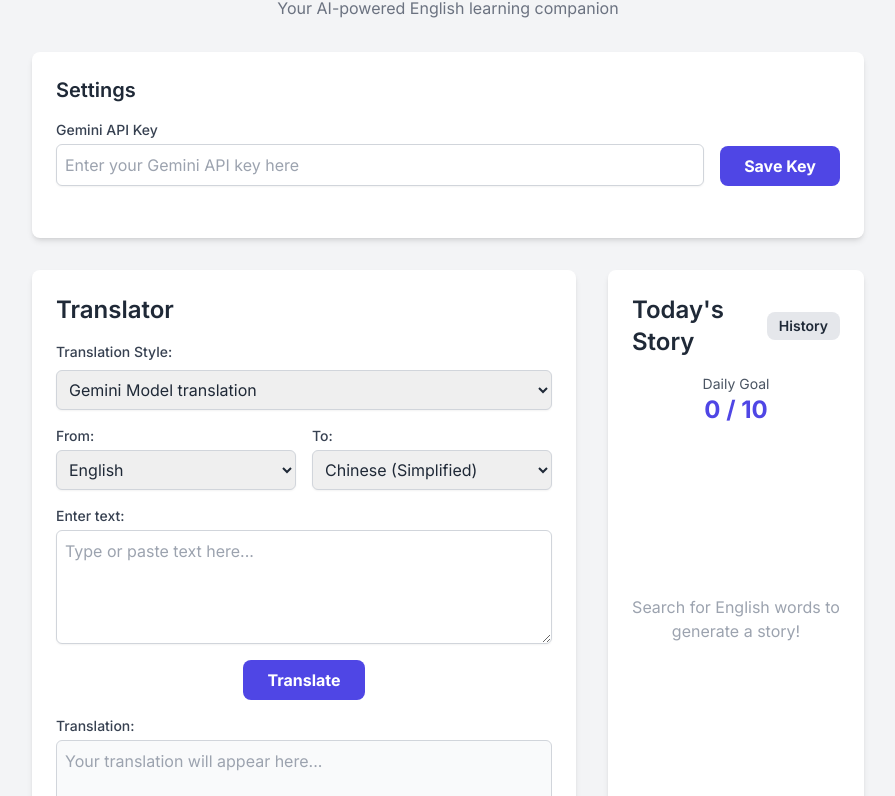
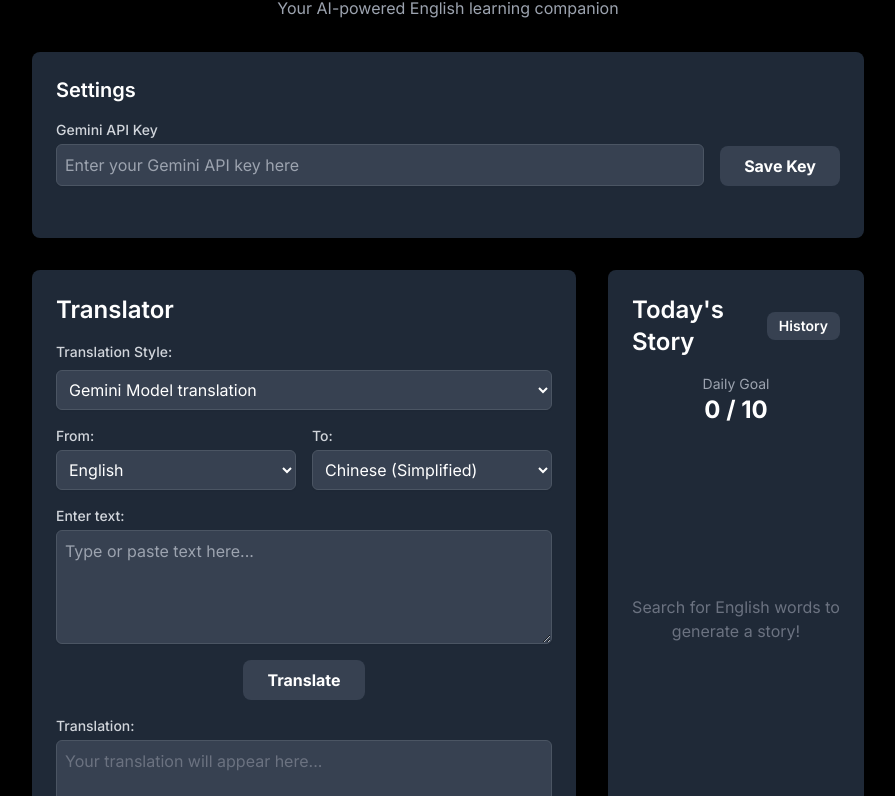
Before and after one commit to Kingjinsight/Reflex, an Electron app: page index.html in a window 1200 px wide. Shown: the part 84-880 px from the top of the page, without its empty margins (152-1047 px from the left). Drawn offline with nearby package versions, Linux system fonts and the light colour scheme; no server answers.

Commit message:
change the color theme of the dashboard

```diff
--- a/index.html
+++ b/index.html
@@ -11,18 +11,18 @@
         .prose strong { color: #4f46e5; }
     </style>
 </head>
-<body class="bg-gray-100 text-gray-800">
-    <div id="history-modal" class="hidden fixed inset-0 bg-gray-600 bg-opacity-50 overflow-y-auto h-full w-full z-50">
-        <div class="relative top-20 mx-auto p-5 border w-full max-w-md shadow-lg rounded-md bg-white">
+<body class="bg-black text-gray-300">
+    <div id="history-modal" class="hidden fixed inset-0 bg-gray-900 bg-opacity-75 overflow-y-auto h-full w-full z-50">
+        <div class="relative top-20 mx-auto p-5 border border-gray-700 w-full max-w-md shadow-lg rounded-md bg-gray-800">
             <div class="mt-3">
                 <div class="flex justify-between items-center mb-4">
-                    <h3 class="text-lg leading-6 font-medium text-gray-900">Word History</h3>
-                    <button id="close-history-btn" class="text-gray-400 hover:text-gray-600">&times;</button>
+                    <h3 class="text-lg leading-6 font-medium text-white">Word History</h3>
+                    <button id="close-history-btn" class="text-gray-400 hover:text-white">&times;</button>
                 </div>
-                <div id="history-list" class="mt-2 text-left h-64 overflow-y-auto border-t border-b py-2">
+                <div id="history-list" class="mt-2 text-left h-64 overflow-y-auto border-t border-b border-gray-700 py-2">
                 </div>
                 <div class="items-center px-4 py-3">
-                    <button id="close-history-btn-bottom" class="px-4 py-2 bg-gray-500 text-white text-base font-medium rounded-md w-full shadow-sm hover:bg-gray-600">
+                    <button id="close-history-btn-bottom" class="px-4 py-2 bg-gray-700 text-white text-base font-medium rounded-md w-full shadow-sm hover:bg-gray-600">
                         Close
                     </button>
                 </div>
@@ -32,79 +32,79 @@
 
     <div class="container mx-auto p-4 md:p-8 max-w-4xl">
         <header class="text-center mb-8">
-            <h1 class="text-4xl font-bold text-indigo-600">Reflex</h1>
-            <p class="text-gray-500 mt-2">Your AI-powered English learning companion</p>
+            <h1 class="text-4xl font-bold text-white">Reflex</h1>
+            <p class="text-gray-400 mt-2">Your AI-powered English learning companion</p>
         </header>
 
         <!-- API Key Settings -->
-        <div class="bg-white p-6 rounded-lg shadow-md mb-8">
-            <h2 class="text-xl font-semibold mb-4">Settings</h2>
+        <div class="bg-gray-800 p-6 rounded-lg shadow-md mb-8">
+            <h2 class="text-xl font-semibold mb-4 text-white">Settings</h2>
             <div class="flex items-end space-x-4">
                 <div class="flex-grow">
-                    <label for="api-key-input" class="block text-sm font-medium text-gray-700">Gemini API Key</label>
-                    <input type="password" id="api-key-input" class="mt-1 block w-full p-2 border border-gray-300 rounded-md shadow-sm" placeholder="Enter your Gemini API key here">
+                    <label for="api-key-input" class="block text-sm font-medium text-gray-300">Gemini API Key</label>
+                    <input type="password" id="api-key-input" class="mt-1 block w-full p-2 border border-gray-600 rounded-md shadow-sm bg-gray-700 text-white" placeholder="Enter your Gemini API key here">
                 </div>
-                <button id="save-key-btn" class="bg-indigo-600 text-white font-bold py-2 px-6 rounded-lg hover:bg-indigo-700">Save Key</button>
+                <button id="save-key-btn" class="bg-gray-700 text-white font-bold py-2 px-6 rounded-lg hover:bg-gray-600">Save Key</button>
             </div>
             <div id="key-status" class="text-sm mt-2 h-5"></div>
         </div>
 
         <main class="grid grid-cols-1 md:grid-cols-3 gap-8">
-            <div class="md:col-span-2 bg-white p-6 rounded-lg shadow-md">
-                <h2 class="text-2xl font-semibold mb-4">Translator</h2>
+            <div class="md:col-span-2 bg-gray-800 p-6 rounded-lg shadow-md">
+                <h2 class="text-2xl font-semibold mb-4 text-white">Translator</h2>
                 <div class="mb-4">
-                    <label for="translation-style" class="block text-sm font-medium text-gray-700 mb-2">Translation Style:</label>
-                    <select id="translation-style" name="translation-style" class="w-full p-2 border border-gray-300 rounded-md shadow-sm">
+                    <label for="translation-style" class="block text-sm font-medium text-gray-300 mb-2">Translation Style:</label>
+                    <select id="translation-style" name="translation-style" class="w-full p-2 border border-gray-600 rounded-md shadow-sm bg-gray-700 text-white">
                         <option value="ai_model">Gemini Model translation</option>
                         <option value="dictionary">Traditional translation</option>
                     </select>
                 </div>
                 <div class="grid grid-cols-1 sm:grid-cols-2 gap-4 mb-4">
                     <div>
-                        <label for="source-lang" class="block text-sm font-medium text-gray-700">From:</label>
-                        <select id="source-lang" name="source-lang" class="mt-1 block w-full p-2 border border-gray-300 rounded-md shadow-sm"></select>
+                        <label for="source-lang" class="block text-sm font-medium text-gray-300">From:</label>
+                        <select id="source-lang" name="source-lang" class="mt-1 block w-full p-2 border border-gray-600 rounded-md shadow-sm bg-gray-700 text-white"></select>
                     </div>
                     <div>
-                        <label for="target-lang" class="block text-sm font-medium text-gray-700">To:</label>
-                        <select id="target-lang" name="target-lang" class="mt-1 block w-full p-2 border border-gray-300 rounded-md shadow-sm"></select>
+                        <label for="target-lang" class="block text-sm font-medium text-gray-300">To:</label>
+                        <select id="target-lang" name="target-lang" class="mt-1 block w-full p-2 border border-gray-600 rounded-md shadow-sm bg-gray-700 text-white"></select>
                     </div>
                 </div>
                 <div class="grid grid-cols-1 gap-4">
                     <div>
-                        <label for="text-to-translate" class="block text-sm font-medium text-gray-700">Enter text:</label>
-                        <textarea id="text-to-translate" name="text-to-translate" rows="4" class="mt-1 block w-full p-2 border border-gray-300 rounded-md shadow-sm" placeholder="Type or paste text here..."></textarea>
+                        <label for="text-to-translate" class="block text-sm font-medium text-gray-300">Enter text:</label>
+                        <textarea id="text-to-translate" name="text-to-translate" rows="4" class="mt-1 block w-full p-2 border border-gray-600 rounded-md shadow-sm bg-gray-700 text-white" placeholder="Type or paste text here..."></textarea>
                     </div>
                     <div class="text-center">
-                        <button id="translate-btn" class="bg-indigo-600 text-white font-bold py-2 px-6 rounded-lg hover:bg-indigo-700">Translate</button>
+                        <button id="translate-btn" class="bg-gray-700 text-white font-bold py-2 px-6 rounded-lg hover:bg-gray-600">Translate</button>
                     </div>
                     <div>
-                        <label for="translated-text" class="block text-sm font-medium text-gray-700">Translation:</label>
-                        <div class="mt-1 block w-full p-2 border border-gray-300 rounded-md bg-gray-50 h-28 overflow-y-auto">
-                            <div id="translation-placeholder" class="text-gray-400">Your translation will appear here...</div>
+                        <label for="translated-text" class="block text-sm font-medium text-gray-300">Translation:</label>
+                        <div class="mt-1 block w-full p-2 border border-gray-600 rounded-md bg-gray-700 h-28 overflow-y-auto">
+                            <div id="translation-placeholder" class="text-gray-500">Your translation will appear here...</div>
                             <div id="translation-output" class="hidden whitespace-pre-wrap"></div>
-                            <div id="translation-loader" class="hidden"><div class="flex justify-center items-center h-full"><div class="animate-spin rounded-full h-8 w-8 border-b-2 border-indigo-600"></div></div></div>
+                            <div id="translation-loader" class="hidden"><div class="flex justify-center items-center h-full"><div class="animate-spin rounded-full h-8 w-8 border-b-2 border-white"></div></div></div>
                         </div>
                     </div>
                 </div>
             </div>
 
-            <div class="bg-white p-6 rounded-lg shadow-md flex flex-col">
+            <div class="bg-gray-800 p-6 rounded-lg shadow-md flex flex-col">
                 <div class="flex justify-between items-center mb-4">
-                    <h2 class="text-2xl font-semibold">Today's Story</h2>
-                    <button id="show-history-btn" class="text-sm bg-gray-200 hover:bg-gray-300 text-gray-800 font-semibold py-1 px-3 rounded-lg">History</button>
+                    <h2 class="text-2xl font-semibold text-white">Today's Story</h2>
+                    <button id="show-history-btn" class="text-sm bg-gray-700 hover:bg-gray-600 text-white font-semibold py-1 px-3 rounded-lg">History</button>
                 </div>
                 <!-- Daily Goal Tracker -->
                 <div id="daily-goal-tracker" class="mb-4 text-center">
-                    <p class="text-sm text-gray-600">Daily Goal</p>
-                    <p id="daily-goal-count" class="text-2xl font-bold text-indigo-600">0 / 10</p>
+                    <p class="text-sm text-gray-400">Daily Goal</p>
+                    <p id="daily-goal-count" class="text-2xl font-bold text-white">0 / 10</p>
                 </div>
                 <div id="story-container" class="space-y-4 flex-grow">
-                     <div id="story-placeholder" class="text-center text-gray-400 h-full flex flex-col justify-center items-center"><p>Search for English words to generate a story!</p></div>
-                    <div id="story-loader" class="hidden"><div class="flex justify-center items-center h-full"><div class="animate-spin rounded-full h-8 w-8 border-b-2 border-indigo-600"></div></div></div>
+                     <div id="story-placeholder" class="text-center text-gray-500 h-full flex flex-col justify-center items-center"><p>Search for English words to generate a story!</p></div>
+                    <div id="story-loader" class="hidden"><div class="flex justify-center items-center h-full"><div class="animate-spin rounded-full h-8 w-8 border-b-2 border-white"></div></div></div>
                     <div id="story-content" class="hidden prose max-w-none"></div>
                 </div>
                  <div class="text-center mt-4">
-                    <button id="generate-story-btn" class="bg-green-500 text-white font-bold py-2 px-6 rounded-lg hover:bg-green-600">Generate Story</button>
+                    <button id="generate-story-btn" class="bg-gray-700 text-white font-bold py-2 px-6 rounded-lg hover:bg-gray-600">Generate Story</button>
                 </div>
             </div>
         </main>
@@ -163,7 +163,7 @@
             if (savedKey) {
                 apiKeyInput.value = savedKey;
                 keyStatus.textContent = 'API Key loaded from storage.';
-                keyStatus.className = 'text-sm mt-2 h-5 text-green-600';
+                keyStatus.className = 'text-sm mt-2 h-5 text-green-500';
             }
         }
 
@@ -172,11 +172,11 @@
             if (key) {
                 localStorage.setItem(API_KEY_STORAGE_KEY, key);
                 keyStatus.textContent = 'API Key saved successfully!';
-                keyStatus.className = 'text-sm mt-2 h-5 text-green-600';
+                keyStatus.className = 'text-sm mt-2 h-5 text-green-500';
             } else {
                 localStorage.removeItem(API_KEY_STORAGE_KEY);
                 keyStatus.textContent = 'API Key removed.';
-                keyStatus.className = 'text-sm mt-2 h-5 text-yellow-600';
+                keyStatus.className = 'text-sm mt-2 h-5 text-yellow-500';
             }
             setTimeout(() => keyStatus.textContent = '', 3000);
         }
@@ -273,7 +273,7 @@
                 allTimeWords.forEach(word => {
                     const div = document.createElement('div');
                     div.textContent = word;
-                    div.className = 'p-2 border-b';
+                    div.className = 'p-2 border-b border-gray-700';
                     historyList.appendChild(div);
                 });
             }
```
Also changed, not shown: reflex.png.
